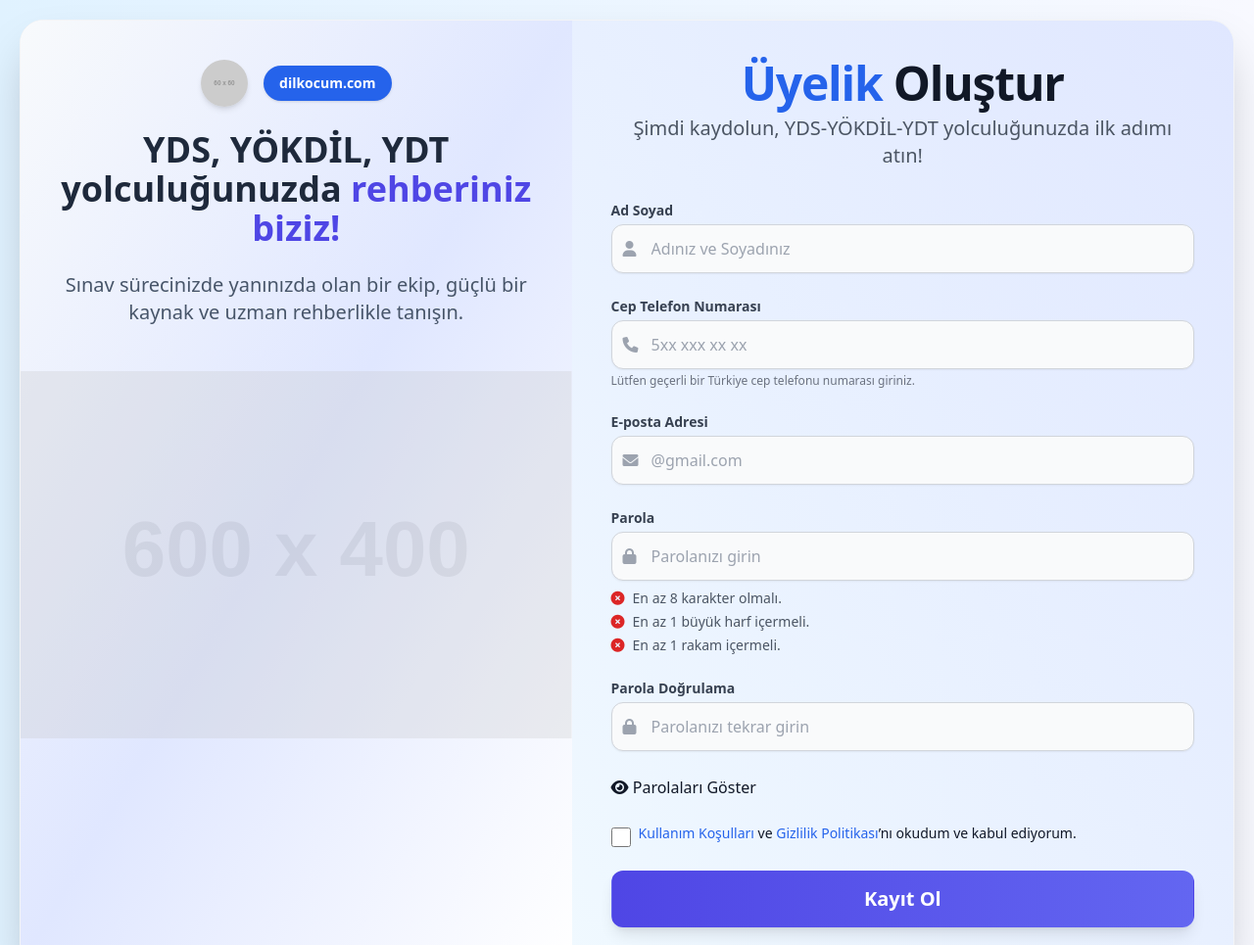
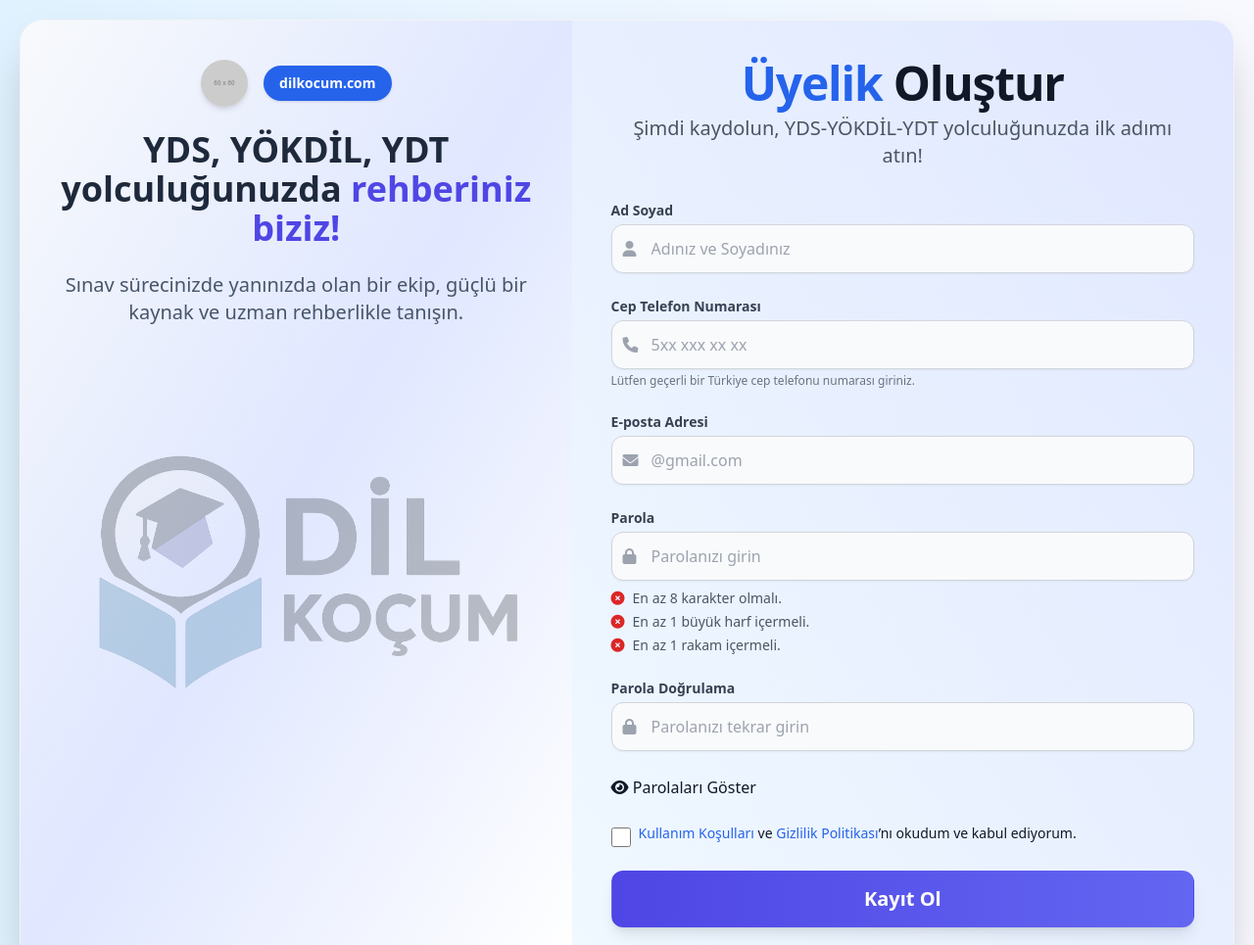
Before and after one commit to website-panel/dilkocum.com, a plain HTML site: page üyelik formu.html in a window 1280 px wide. Shown: the top 965 px of the page at 98% size. Drawn offline with nearby package versions, Linux system fonts and the light colour scheme; placeholder pictures from the web are drawn by us.

Commit message:
Update üyelik formu.html

```diff
--- a/üyelik formu.html
+++ b/üyelik formu.html
@@ -165,7 +165,7 @@
 
     <main class="flex flex-col md:flex-row items-stretch justify-center w-full max-w-6xl md:max-w-7xl mx-auto rounded-3xl overflow-hidden shadow-2xl border border-gray-100 bg-white" role="main">
         <div class="w-full md:w-1/2 bg-gradient-to-br from-slate-50 via-indigo-100 to-white py-10 px-4 md:px-8 flex flex-col items-center justify-start text-center relative overflow-hidden">
-            <img src="https://placehold.co/600x400/E0F2F7/2C3E50?text=Dil+Koçum+Logo"
+            <img src="Dil Koçum logo.png"
                  onerror="this.onerror=null;this.src='https://placehold.co/600x400/E0F2F7/2C3E50?text=Dil+Koçum+Logo';"
                  alt="Arka Plan Logo"
                  class="absolute left-1/2 top-2/4 -translate-x-1/2 -translate-y-1/3 w-full max-w-xl opacity-25 brightness-95 z-0 object-contain pointer-events-none select-none" />
```
